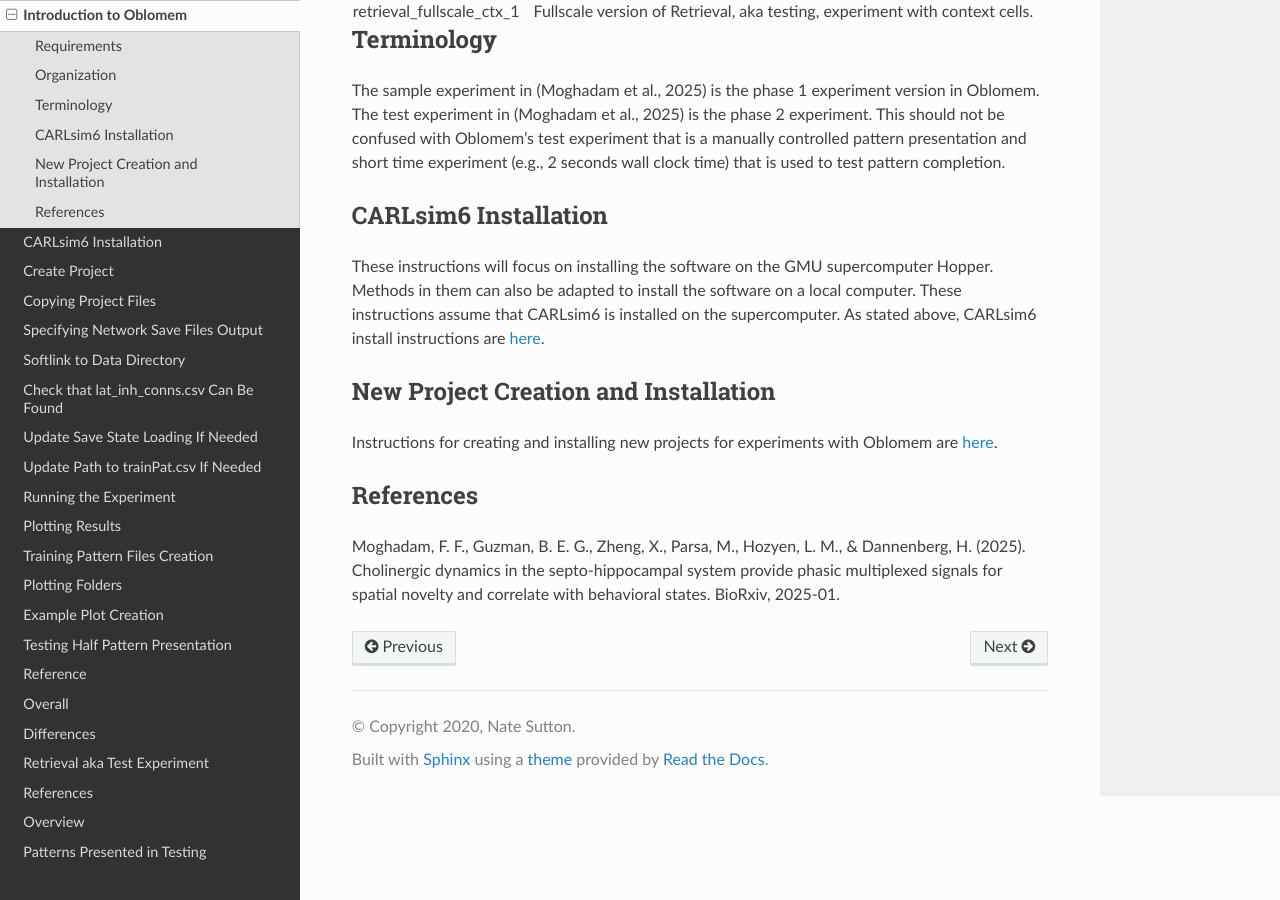
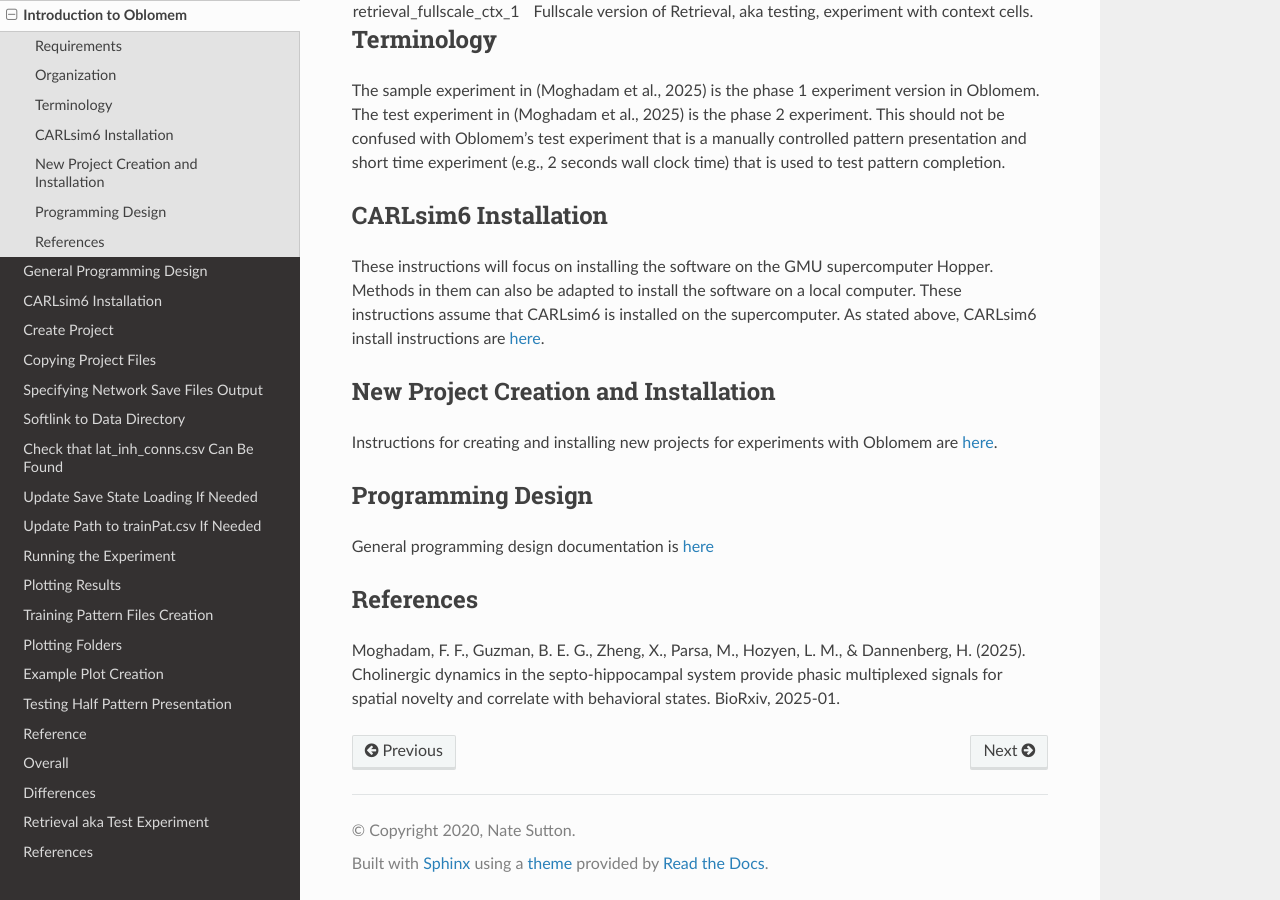
Before and after one commit to Hippocampome-Org/hco_dev_docs, a Sphinx documentation site: the page built from docs/oblomem/introduction.md, in a window 1280 px wide and 900 px high, scrolled down 1271 px. Built offline with Sphinx 7.4.7 and the Read the Docs theme 3.1.0, drawn with Linux system fonts in a browser that asks for light colours.

Commit message:
added doc

```diff
--- a/docs/index.rst
+++ b/docs/index.rst
@@ -114,6 +114,7 @@ Welcome to Hippocampome.org's Developer Documentation!
 
     oblomem/overview.md
     oblomem/introduction.md
+    oblomem/prog_design.md
     oblomem/carlsim_installation.md
     oblomem/new_projects.md
     oblomem/example_bashrc.md
--- a/docs/oblomem/introduction.md
+++ b/docs/oblomem/introduction.md
@@ -47,6 +47,10 @@ These instructions will focus on installing the software on the GMU supercompute
 
 Instructions for creating and installing new projects for experiments with Oblomem are [here](https://hco-dev-docs.readthedocs.io/en/latest/oblomem/new_projects.html).
 
+## Programming Design
+
+General programming design documentation is [here](https://hco-dev-docs.readthedocs.io/en/latest/oblomem/prog_design.html)
+
 ## References
 
 Moghadam, F. F., Guzman, B. E. G., Zheng, X., Parsa, M., Hozyen, L. M., & Dannenberg, H. (2025). Cholinergic dynamics in the septo-hippocampal system provide phasic multiplexed signals for spatial novelty and correlate with behavioral states. BioRxiv, 2025-01.
```
Also changed, not shown: docs/oblomem/prog_design.md (added, +27 -0 lines).
